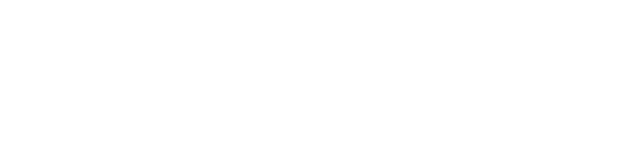
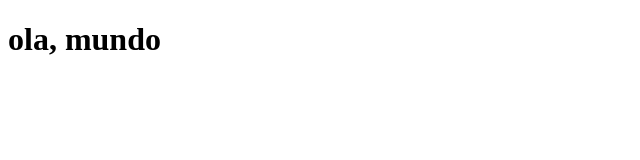
Before and after one commit to nairocarvalhodev/projeto-social, a plain HTML site: page index.html in a window 1280 px wide. Shown: the whole page, without its empty margins (0-640 px from the left). Drawn offline with Linux system fonts and the light colour scheme.

Commit message:
sequencia

```diff
--- a/index.html
+++ b/index.html
@@ -7,6 +7,6 @@
     <title>Projeto Redes Sociais</title>
 </head>
 <body>
-
+    <h1>ola, mundo</h1>
 </body>
 </html>
```
